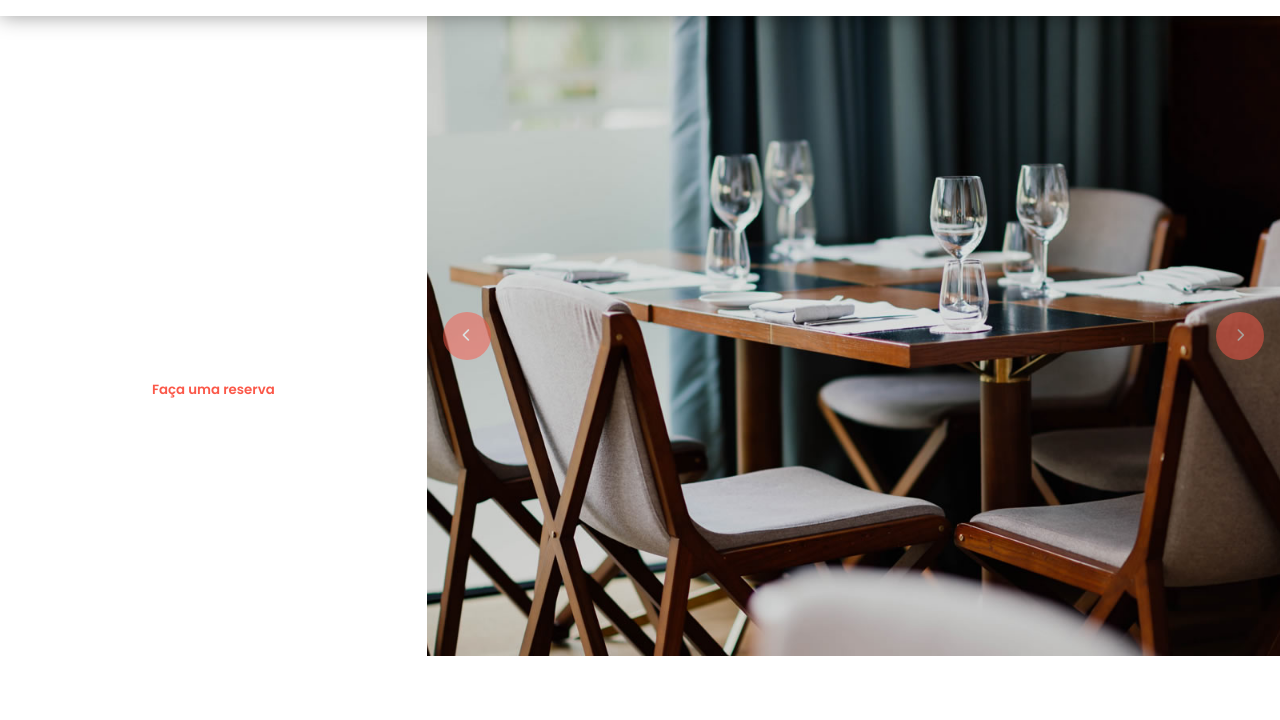
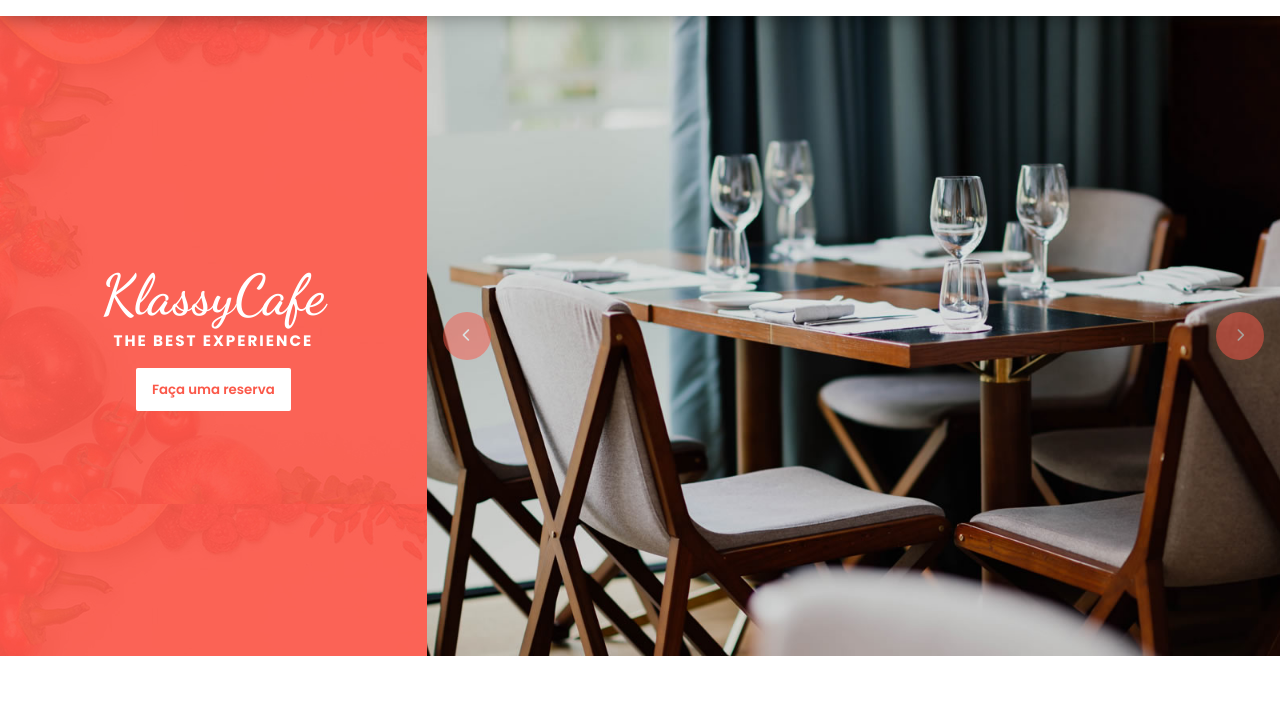
Before and after one commit to Luis-Felipe-N/01-klassy, a website built with Vite: page index.html in a window 1280 px wide. Shown: the part 80-800 px from the top of the page. Built offline with nearby package versions, Linux system fonts and the light colour scheme; files whose address does not match are found by name.

Commit message:
fix path image

```diff
--- a/src/css/hero.css
+++ b/src/css/hero.css
@@ -5,7 +5,7 @@
   }
 
   .hero__left {
-    background-image: url('./src/assets/image/top-left-bg.jpg');
+    background-image: url('../assets/image/top-left-bg.jpg');
     display: flex;
     align-items: center;
     justify-content: center;
```
